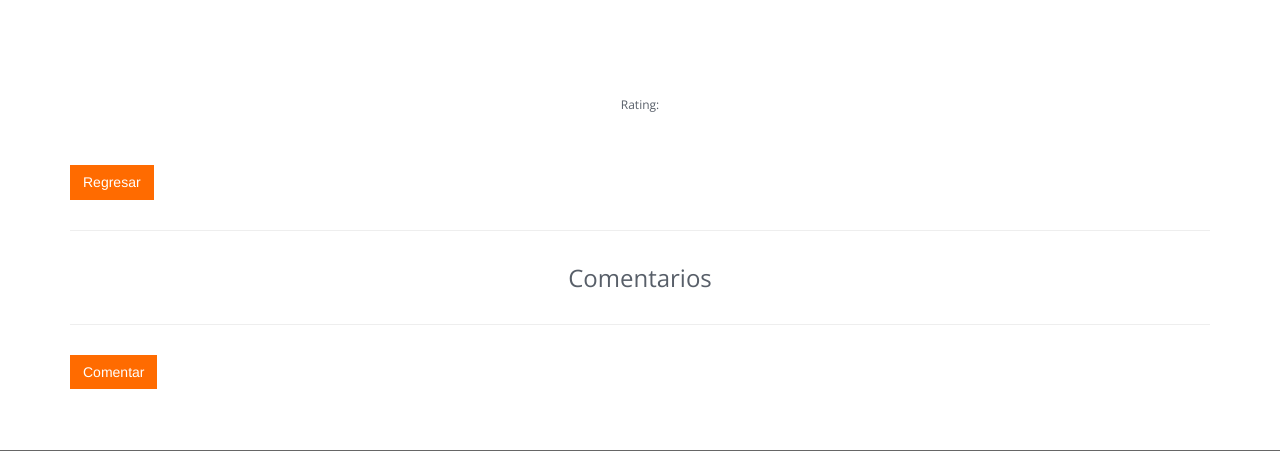
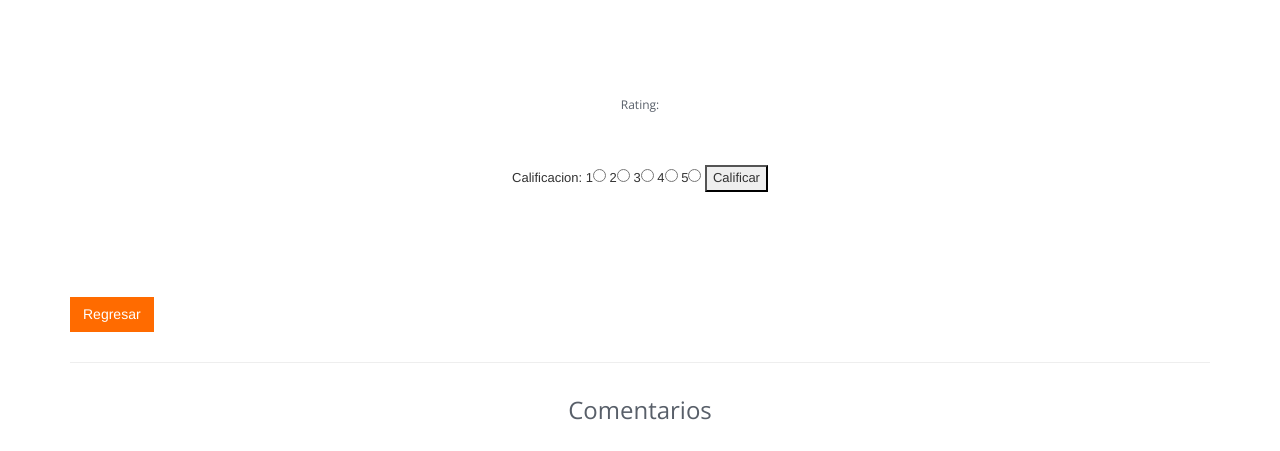
Before and after one commit to ivnnez/blog, a Django app: template blog_system/templates/blog.html in a window 1280 px wide. Shown: the part 79-530 px from the top of the page. Run offline with Django 3.2, Linux system fonts and the light colour scheme; the template is opened without the code that fills it, so the values that code supplies are empty; some libraries are stand-ins or nearby versions.

Commit message:
integration of ratings to blogs

```diff
--- a/blog_system/blog/models.py
+++ b/blog_system/blog/models.py
@@ -67,7 +67,7 @@ class comentarios(models.Model):
         return "%s --> Lo hizo %s --> Hora:  %s" % ( self.Blog, self.nombre, self.fecha_pub)
 class rating(models.Model):
     Blog = models.ForeignKey(Blog)
-    calificacion = models.IntegerField()
+    calificacion = models.IntegerField(default=0)
 
     def __unicode__(self):
         return "%s----%s" % (self.Blog, self.calificacion)
--- a/blog_system/templates/blog.html
+++ b/blog_system/templates/blog.html
@@ -9,11 +9,23 @@
 	<h1 itemscope itemprop="titlulo">{{ blog }}</h1>
 	<img itemprop="imagen" src='{{  blog.imagen.url }}'/>
     <br>
-    <div style="border: 1px">
+    <div style=" height:150px; width:300px">
         <h6>Rating:</h6>
         {%for i in Star  %}
-            <img id="logo-header" src="/media/img/star.png">
+            <img id="logo-header" align="left" src="/media/img/star.jpg" height="20" width="20">
         {%endfor%}
+        <br>
+    <form action="." method="POST">
+        {% csrf_token %}
+        <br>
+        Calificacion:
+        1<input type="radio" name="calificacion" value="1">
+        2<input type="radio" name="calificacion" value="2">
+        3<input type="radio" name="calificacion" value="3">
+        4<input type="radio" name="calificacion" value="4">
+        5<input type="radio" name="calificacion" value="5">
+    <button class="" type="submit">Calificar</a>
+    </form>
     </div>
 
 	<h1><small itemprop="datePublished">{{ blog.time }}</small></h1>
```
Also changed, not shown: blog_system/blog/forms.py (+6 -1 lines), blog_system/blog/views.py (+19 -9 lines).
